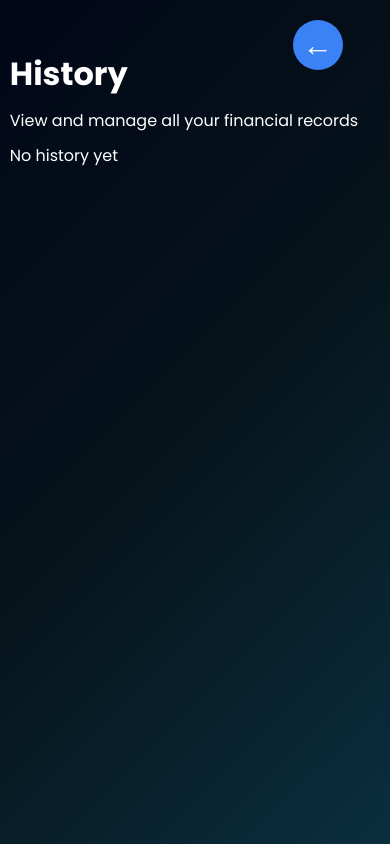
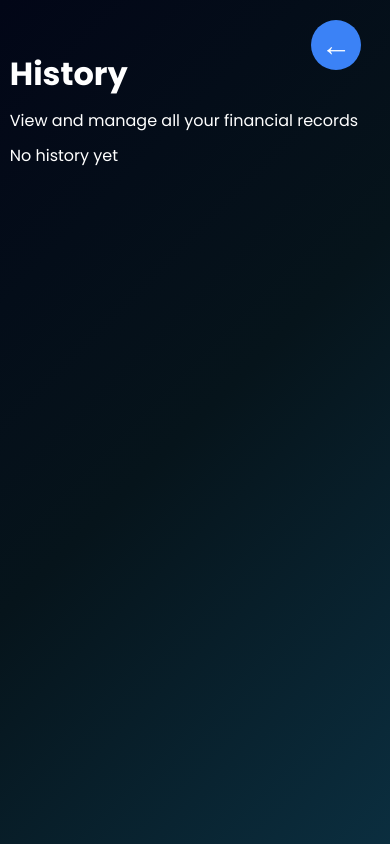
Before and after one commit to Viktor-angelo/Finsight, a React (Vite) app in the folder frontend/: page /dashboard in a window 390 px wide. Built offline with nearby package versions, Linux system fonts and the light colour scheme; sample sign-in values are in the browser's storage.

Commit message:
correct button update1.0

```diff
--- a/frontend/src/pages/Finance.css
+++ b/frontend/src/pages/Finance.css
@@ -164,7 +164,9 @@ margin-left: 5vh;
   .backFloating{
     display: flex;
     position: relative;
-    left: 65%;
+    left: 70%;
+    text-align: center;
+    align-items: center;
 
   }
 
```
